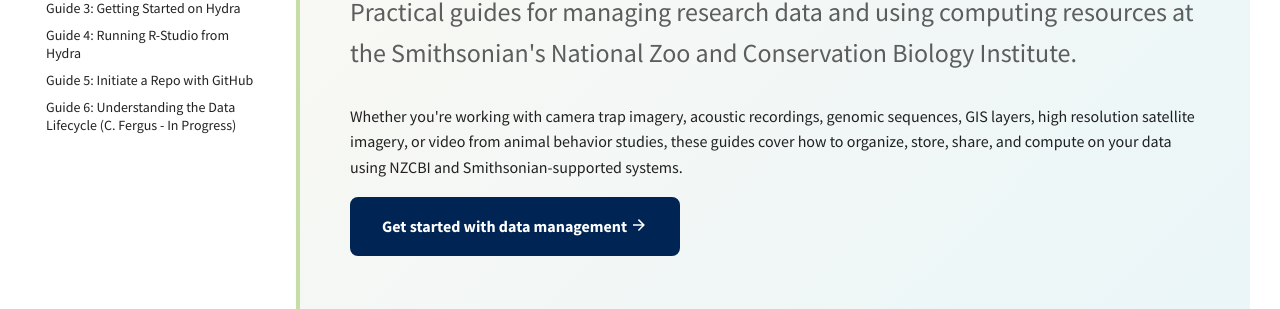
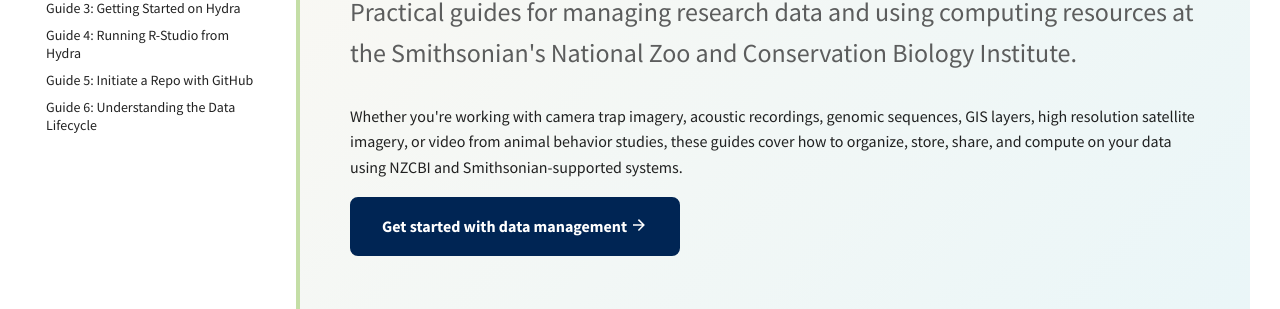
Before and after one commit to Smithsonian/NZCBI-DataComputingDocs, an MkDocs documentation site: the page built from docs/index.md, in a window 1280 px wide. Shown: the part 229-538 px from the top of the page. Built offline with MkDocs 1.6.1 and Material for MkDocs 9.7.7, drawn with Linux system fonts in a browser that asks for light colours; comment, search, counter and statistics services are not loaded.

Commit message:
Update to mkdocs

```diff
--- a/mkdocs.yml
+++ b/mkdocs.yml
@@ -40,7 +40,7 @@
   - "Guide 3: Getting Started on Hydra": hydra.md
   - "Guide 4: Running R-Studio from Hydra": RStudio-Hydra.md
   - "Guide 5: Initiate a Repo with GitHub": github.md
-  - "Guide 6: Understanding the Data Lifecycle (C. Fergus - In Progress)": data-lifecycle.md
+  - "Guide 6: Understanding the Data Lifecycle": data-lifecycle.md
 
 markdown_extensions:
   - toc:
```
